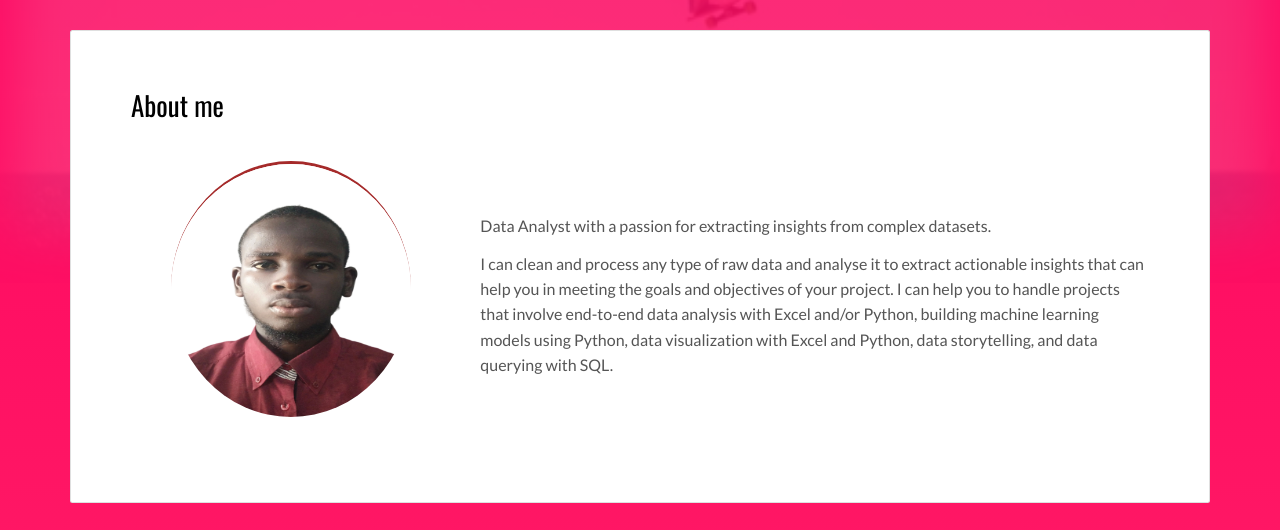
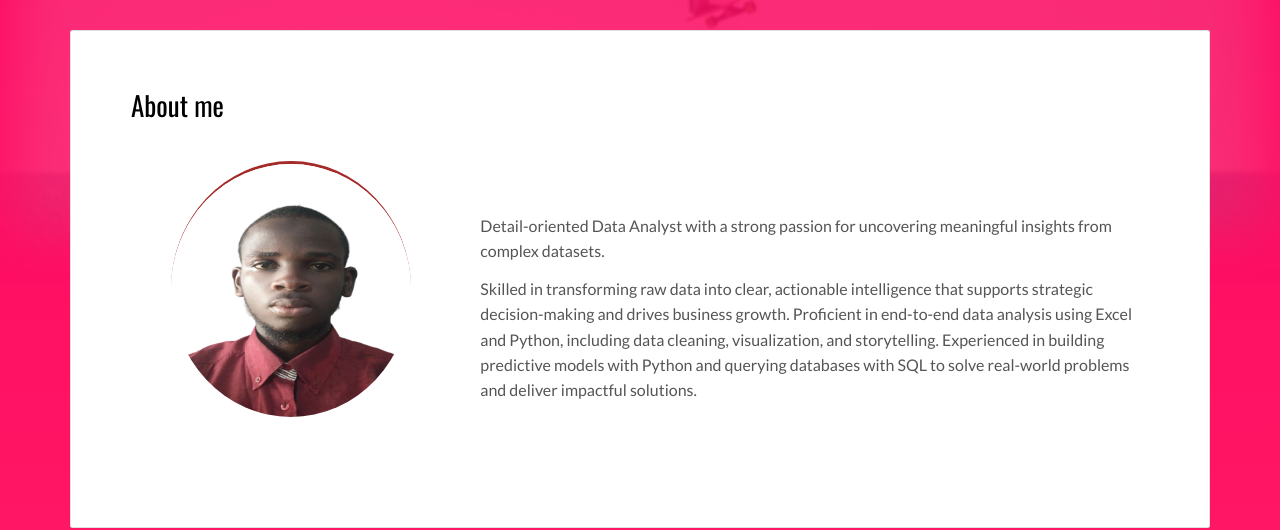
Before and after one commit to ymujahid/My-Personal-Website, a plain HTML site: page index.html in a window 1280 px wide. Shown: the part 277-807 px from the top of the page. Drawn offline with nearby package versions, Linux system fonts and the light colour scheme.

Commit message:
Update About Me

```diff
--- a/index.html
+++ b/index.html
@@ -67,10 +67,8 @@
               </div>
               <div class="col-md-8" style="margin: 5% 0;">
 
-              <p>Data Analyst with a passion for extracting insights from complex datasets. </p>
-              <p>I can clean and process any type of raw data and analyse it to extract actionable insights that can help you in meeting the goals and objectives of your project.
-                I can help you to handle projects that involve end-to-end data analysis with Excel and/or Python,
-                building machine learning models using Python, data visualization with Excel and Python, data storytelling, and data querying with SQL.</p>
+              <p>Detail-oriented Data Analyst with a strong passion for uncovering meaningful insights from complex datasets. </p>
+              <p>Skilled in transforming raw data into clear, actionable intelligence that supports strategic decision-making and drives business growth. Proficient in end-to-end data analysis using Excel and Python, including data cleaning, visualization, and storytelling. Experienced in building predictive models with Python and querying databases with SQL to solve real-world problems and deliver impactful solutions.</p>
 
               </div>
             </div>
```
